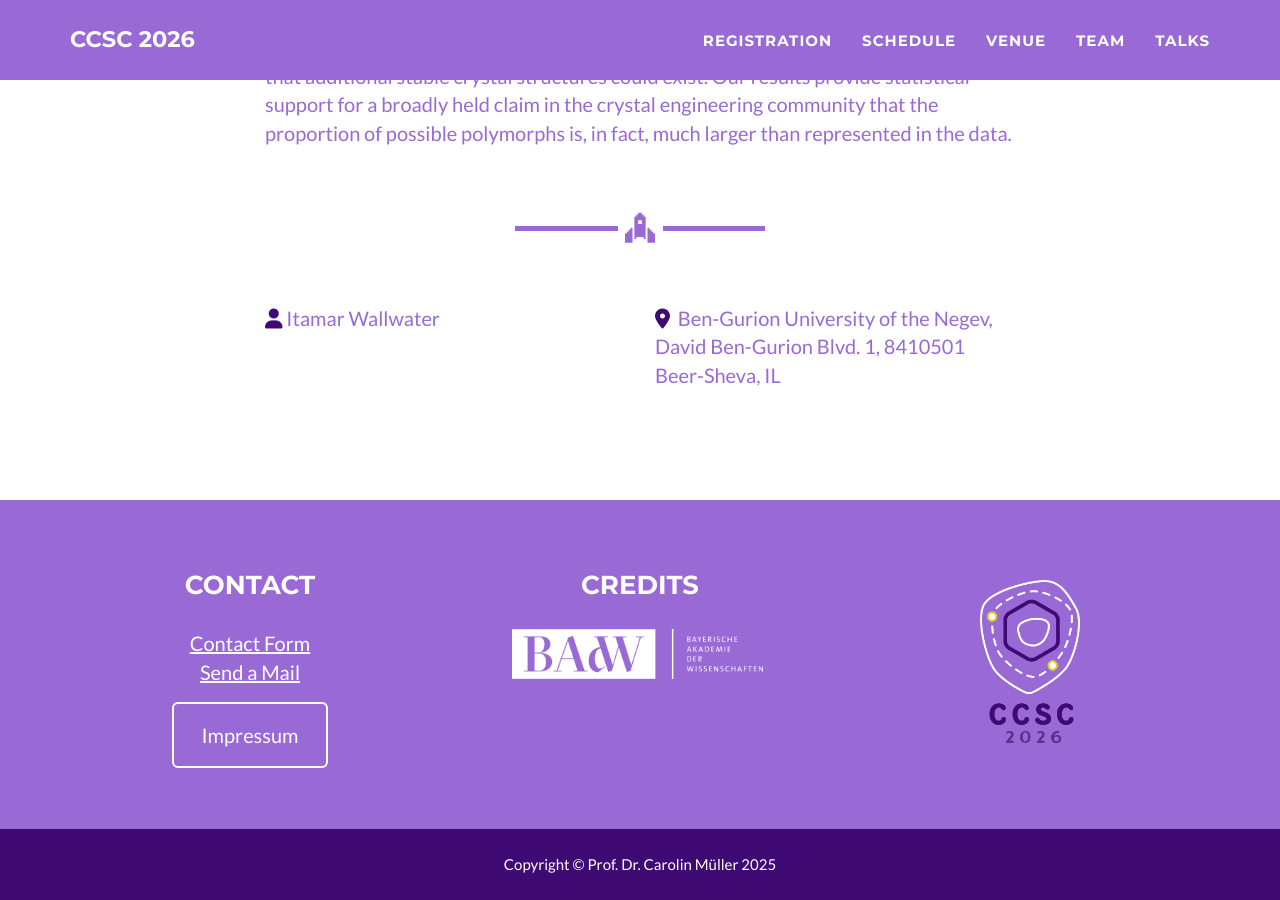
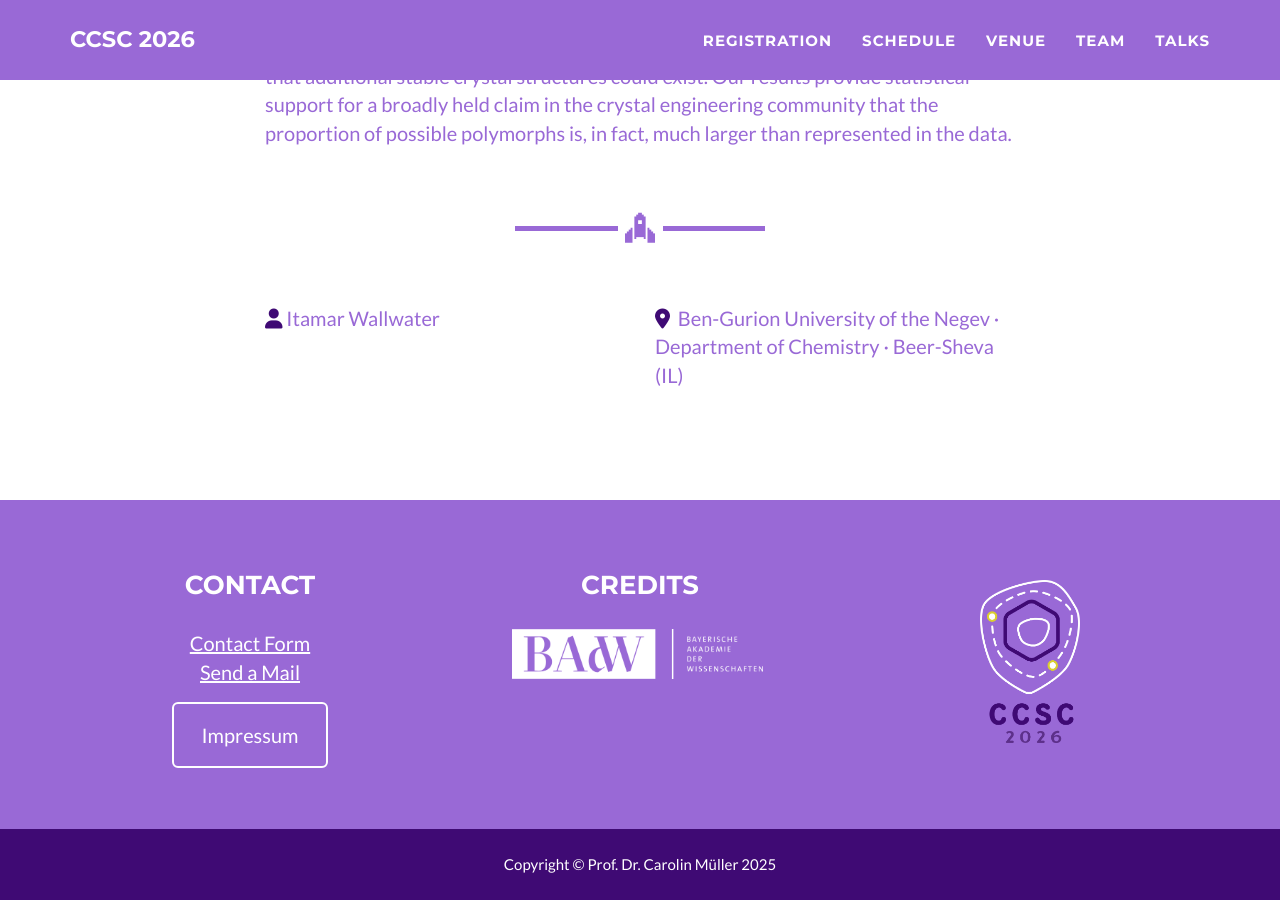
Before and after one commit to ccsc2026/ccsc2026.github.io, a Jekyll site: the page built from docs/wallwater.md, in a window 1280 px wide and 900 px high, scrolled down 721 px. Built offline with Jekyll 4.4.1, drawn with Linux system fonts in a browser that asks for light colours.

Commit message:
Update wallwater.md

```diff
--- a/docs/wallwater.md
+++ b/docs/wallwater.md
@@ -3,7 +3,7 @@ layout: posterpage
 categories: [poster]
 posternumber: P03
 speaker: Itamar Wallwater
-location: 'Ben-Gurion University of the Negev, David Ben-Gurion Blvd. 1, 8410501 Beer-Sheva, IL'
+location: 'Ben-Gurion University of the Negev · Department of Chemistry · Beer-Sheva (IL)'
 title: 'Can crystalline polymorphism be predicted from single-molecule properties?'
 authors: 'I. Wallwater'
 abstract: [
```
